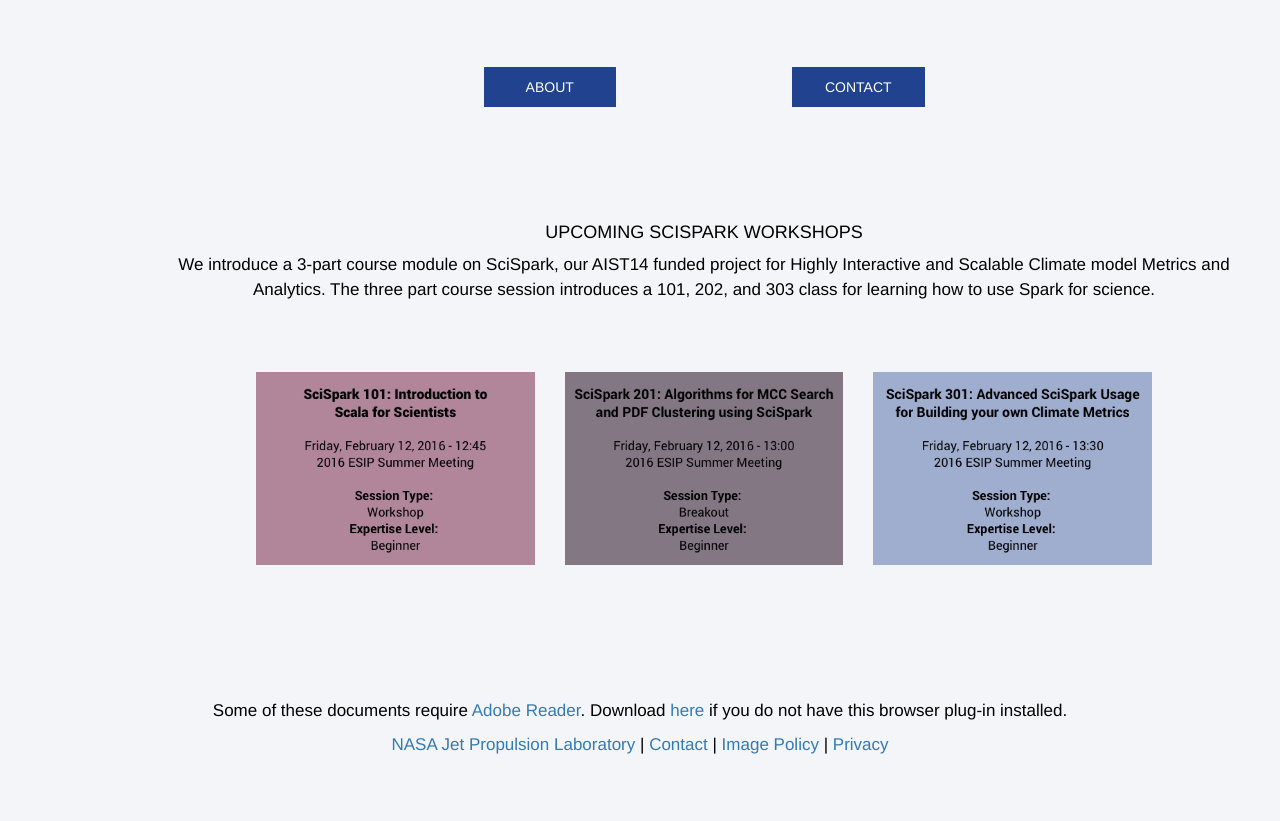
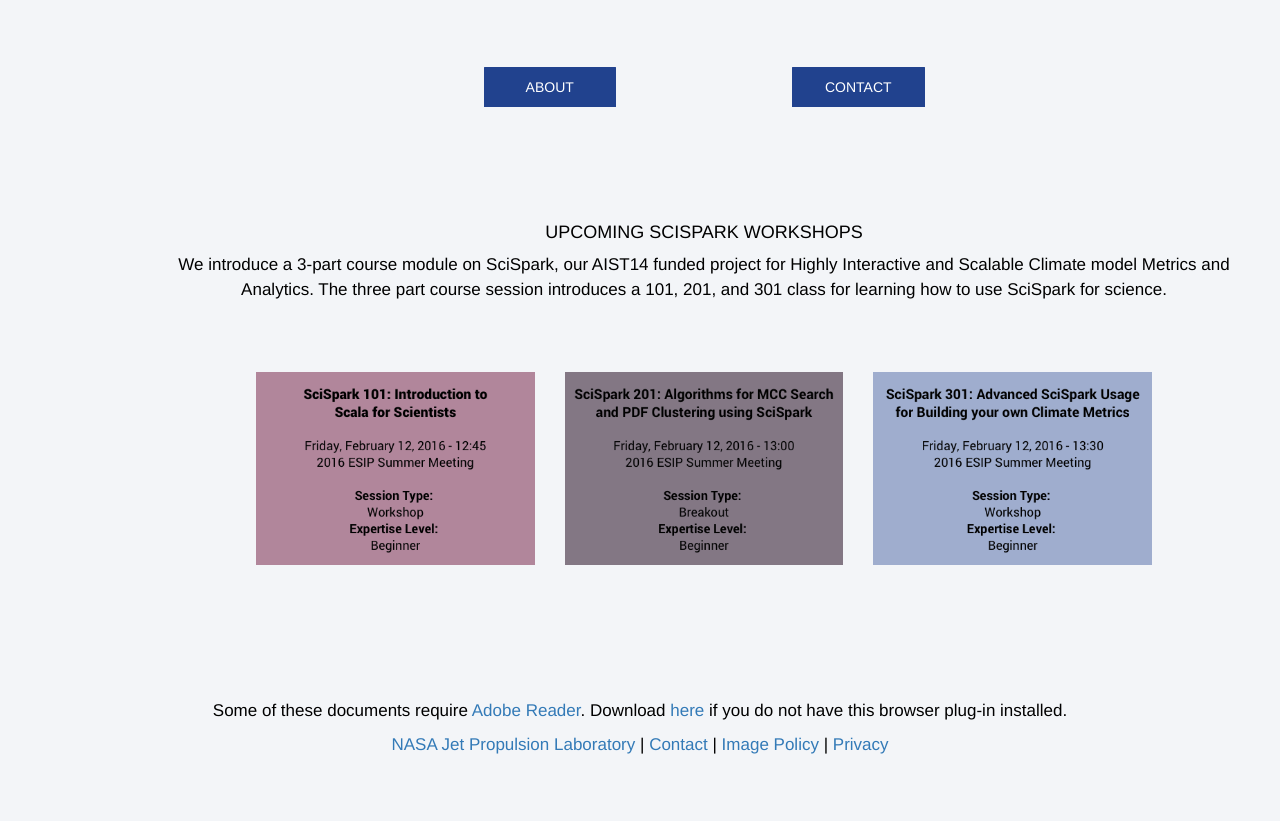
Before and after one commit to lawongsta/scispark, a website: page index.html in a window 1280 px wide. Shown: the part 1014-1835 px from the top of the page. Drawn offline with Linux system fonts and the light colour scheme.

Commit message:
update the class numbers in the text

```diff
--- a/index.html
+++ b/index.html
@@ -100,7 +100,7 @@
 
           <div class="second">
               <h2> Upcoming SciSpark Workshops</h2>
-                  <p>We introduce a 3-part course module on SciSpark, our AIST14 funded project for Highly Interactive and Scalable Climate model Metrics and Analytics. The three part course session introduces a 101, 202, and 303 class for learning how to use Spark for science.
+                  <p>We introduce a 3-part course module on SciSpark, our AIST14 funded project for Highly Interactive and Scalable Climate model Metrics and Analytics. The three part course session introduces a 101, 201, and 301 class for learning how to use SciSpark for science.
                   </p>
           </div>
               <div class="row tiles">
```
